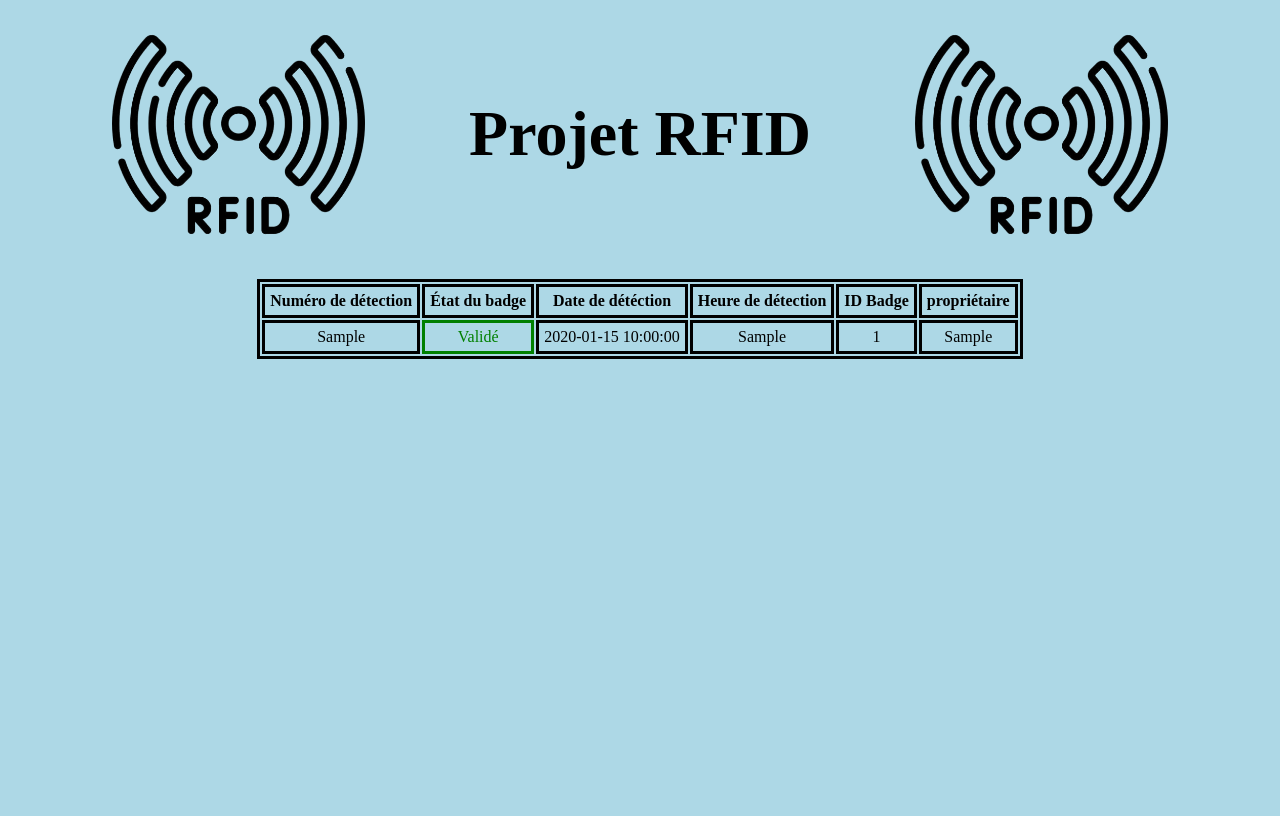
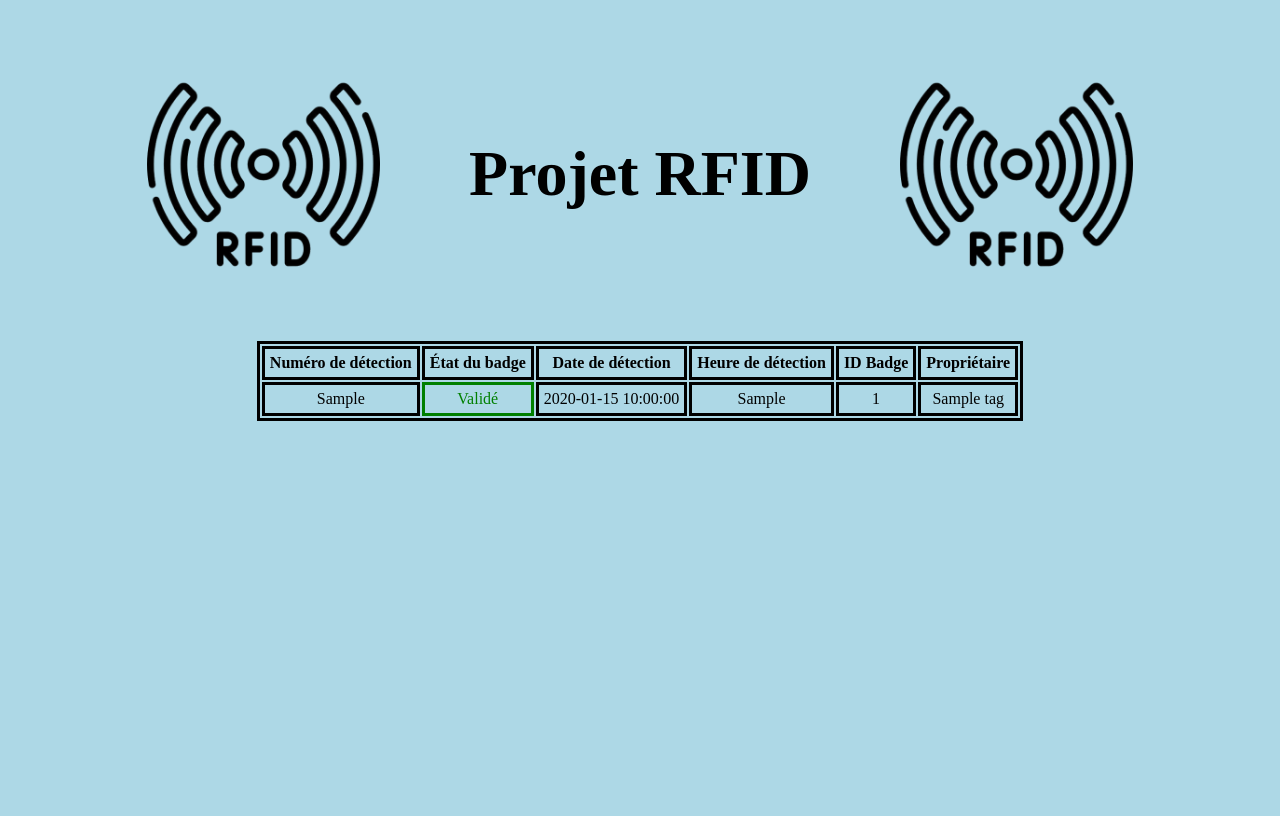
Before and after one commit to chenbast/projet_td, a PHP site: page /projet.php in a window 1280 px wide. Before the commit the page ends 359 px from the top, so only its background shows below. Run offline with PHP 8.4, Linux system fonts and the light colour scheme; tables that the repository leaves empty or names only in its code hold one stand-in row (values such as "Sample post").

Commit message:
suppresion du dossier arduino et mise a jour des fichiers web

```diff
--- a/sql/test_pico.php
+++ b/sql/test_pico.php
@@ -22,7 +22,7 @@ while($row = $result->fetch(PDO::FETCH_ASSOC)){
 	echo $row['date'].' à ';
 	echo $row['heure'].'<br>';
 	echo'Id et type du tag détecté : ';
-	echo $row['id_tag'].' - '.$row['type_tag'];
+	echo $row['id_tag'].' - '.$row['nom'];
 	echo'</p>';
 }
 
--- a/web/projet.css
+++ b/web/projet.css
@@ -1,7 +1,8 @@
 body{
     background-color : lightblue;
     display: flex;
-    justify-content: space-evenly;
+    height:100vh;
+    justify-content: flex-start;
     flex-direction:column;
     align-items:center;
 }
@@ -23,6 +24,7 @@ p{
     flex-direction: row;
     justify-content: space-evenly;
     align-items:center;
+    padding:50px;
 }
 
 table{
--- a/web/projet.js
+++ b/web/projet.js
@@ -11,7 +11,9 @@ document.addEventListener("DOMContentLoaded", function() {
             badges[numero].style.color = "red";
         }
     }
-    verifierBadge(0, true);   // Badge 1 validé
-    verifierBadge(1, false);  // Badge 2 refusé
+    for (let i = 0;i< badges.length ;i++)
+    verifierBadge(0, true);
+    verifierBadge(1, false);
+
 }
 );
--- a/web/projet.php
+++ b/web/projet.php
@@ -12,16 +12,16 @@
       <h1> Projet RFID</h1>
       <img src="images\rfid.png" alt="sticker rfid2">
     </div>
-    <br>
+
     <table id="tableBadges">
         <thead>
           <tr>
             <th>Numéro de détection</th>
             <th>État du badge</th>
-            <th>Date de détéction</th></the>
+            <th>Date de détection</th></the>
             <th>Heure de détection</th>
             <th>ID Badge</th>
-            <th>propriétaire</th>
+            <th>Propriétaire</th>
           </tr>
         </thead>
 
@@ -42,7 +42,7 @@
 
           echo '<td>'.$row['id_tag'].'</td>';
 
-          echo '<td>'.$row['type_tag'].'</td></tr>';
+          echo '<td>'.$row['nom'].'</td></tr>';
         }
         ?>
         </tbody>
```
